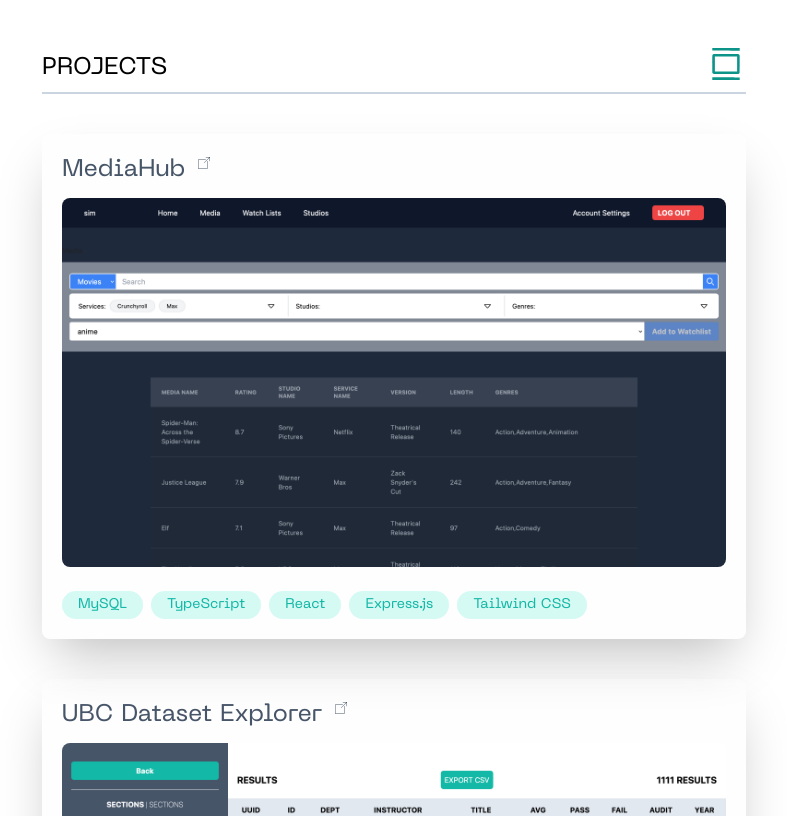
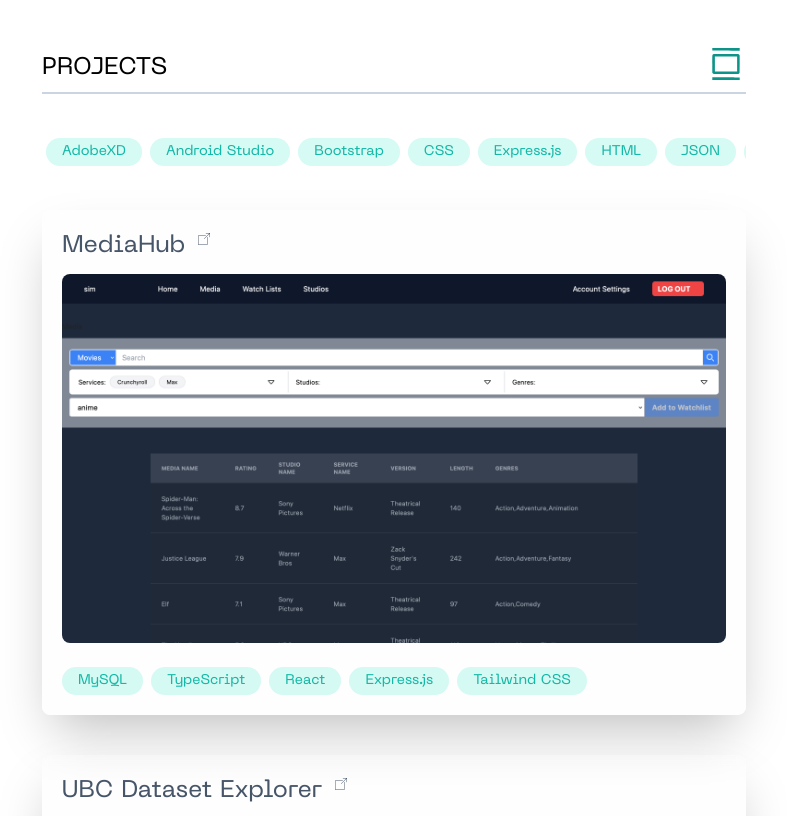
Before and after one commit to simn03/personal-portfolio, a Next.js app: page / in a window 1280 px wide. Shown: the part 1000-1816 px from the top of the page, without its empty margins (246-1033 px from the left). Built offline with nearby package versions, Linux system fonts and the light colour scheme; what tailwindcss-animated would draw is missing.

Commit message:
Added filtering to sections

```diff
--- /dev/null
+++ b/app/ui/components/home/FilterTabs.component.tsx
@@ -0,0 +1,42 @@
+import Tag from "./Tag.component";
+
+type FilterTabsProps = {
+  tabs: string[],
+  selectedTabs: string[],
+  setSelectedTabs: (tabs: string[]) => void
+}
+
+export default function FilterTabs({
+  tabs,
+  selectedTabs,
+  setSelectedTabs
+}: FilterTabsProps) {
+
+  const modifyTabs = (tab: string) => {
+    if (selectedTabs.includes(tab)) {
+      setSelectedTabs(selectedTabs.filter(selectedTab => selectedTab !== tab));
+    } else {
+      setSelectedTabs([...selectedTabs, tab]);
+    }
+  }
+
+
+  return (
+    <div className='flex flex-row gap-2 overflow-x-auto no-scrollbar p-1'>
+      {
+        tabs.map((tab) => {
+          return (
+            <button key={tab} onClick={() => modifyTabs(tab)}>
+              <Tag
+                shouldHover={false}
+                isSelected={selectedTabs.includes(tab)}
+              >
+                {tab}
+              </Tag>
+            </button>
+          )
+        })
+      }
+    </div>
+  );
+}
--- a/app/ui/components/home/Section.component.tsx
+++ b/app/ui/components/home/Section.component.tsx
@@ -1,27 +1,42 @@
 "use client"
-import React, {useState} from "react";
+import React, {useMemo, useState} from "react";
 import SectionItem from "./SectionItem.component";
 
 import CompactMode from "../icons/CompactMode.icon";
 import LargeMode from "../icons/LargeMode.icon";
 
 import {ItemType} from "../../../lib/Definitions";
+import FilterTabs from "./FilterTabs.component";
 
 type SectionProps = {
   items: ItemType[],
   className?: string,
   id?: string,
   header: string
-
 }
 
 export default function Section({items, className, id, header}: SectionProps) {
 
   const [isCompact, setIsCompact] = useState(false);
+  const [selectedTabs, setSelectedTabs] = useState([]);
 
   function toggleCompact() {
     setIsCompact(!isCompact);
   }
+
+  const tabs = useMemo(() => {
+    const allTags = items.map(({metadata}) => metadata).flat();
+    const uniqueTags = Array.from(new Set(allTags));
+
+    return uniqueTags.sort();
+  }, [items])
+
+  const filteredItems = useMemo(() => {
+    if (!selectedTabs.length) return items;
+    return items.filter(({metadata = []}) => {
+      return metadata.some((tag) => selectedTabs.includes(tag));
+    })
+  }, [items, selectedTabs])
 
   return (
 
@@ -43,10 +58,16 @@ export default function Section({items, className, id, header}: SectionProps) {
 
       </div>
 
+      <FilterTabs
+        tabs={tabs}
+        selectedTabs={selectedTabs}
+        setSelectedTabs={setSelectedTabs}
+      />
+
       <div className={`${isCompact ? `flex flex-col` : `flex flex-col md:grid lg:grid-cols-2`} gap-10 transition-all`}>
 
         {
-                    items.map((item, index) => {
+          filteredItems.map((item, index) => {
             return (
               <SectionItem
                 key={index}
--- a/app/ui/components/home/SectionItem.component.tsx
+++ b/app/ui/components/home/SectionItem.component.tsx
@@ -5,14 +5,7 @@ import Image from 'next/image'
 import {useState} from 'react'
 
 import CaretDownFilled from '../icons/CaretDownFilled.icon'
-
-function Tag({children}) {
-    return (
-        <div className='flex text-teal-500 dark:text-teal-300 bg-teal-300 dark:bg-teal-500 bg-opacity-25 dark:bg-opacity-25 rounded-3xl md:hover:outline'>
-            <p className="text-sm px-4 p-1 select-none place-self-center whitespace-nowrap">{children}</p>
-        </div>
-    )
-}
+import Tag from './Tag.component'
 
 type SectionItemProps = {
   className?: string,
--- /dev/null
+++ b/app/ui/components/home/Tag.component.tsx
@@ -0,0 +1,17 @@
+type TagProps = {
+  children: React.ReactNode,
+  isSelected?: boolean,
+  shouldHover?: boolean,
+}
+
+export default function Tag({
+  children,
+  isSelected = false,
+  shouldHover = true,
+}: TagProps) {
+  return (
+    <div className={`flex text-teal-500 dark:text-teal-300 bg-teal-300 dark:bg-teal-500 bg-opacity-25 dark:bg-opacity-25 rounded-3xl outline-2 ${shouldHover && 'md:hover:outline'} ${isSelected && 'outline'}`}>
+      <p className="text-sm px-4 p-1 select-none place-self-center whitespace-nowrap">{children}</p>
+    </div>
+  )
+}
```
Lines whose indentation alone changed are shown as unchanged.
